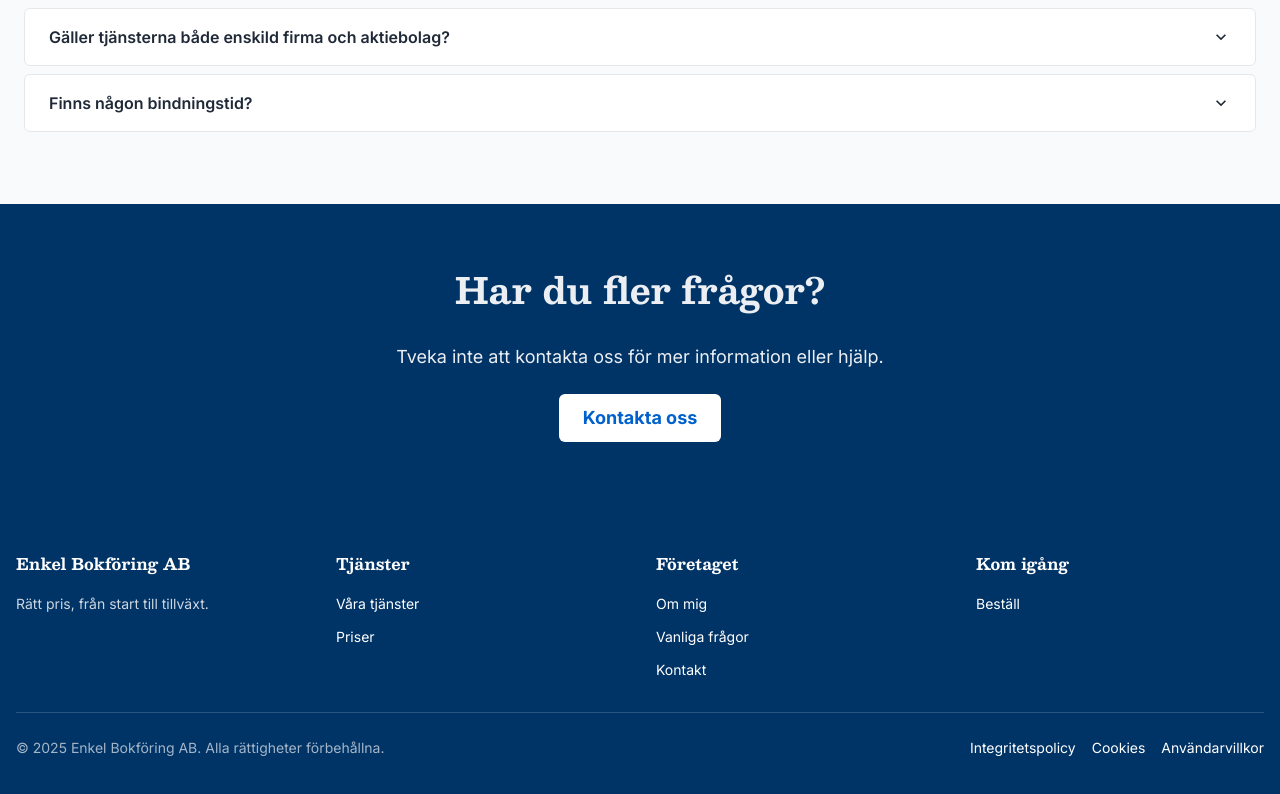
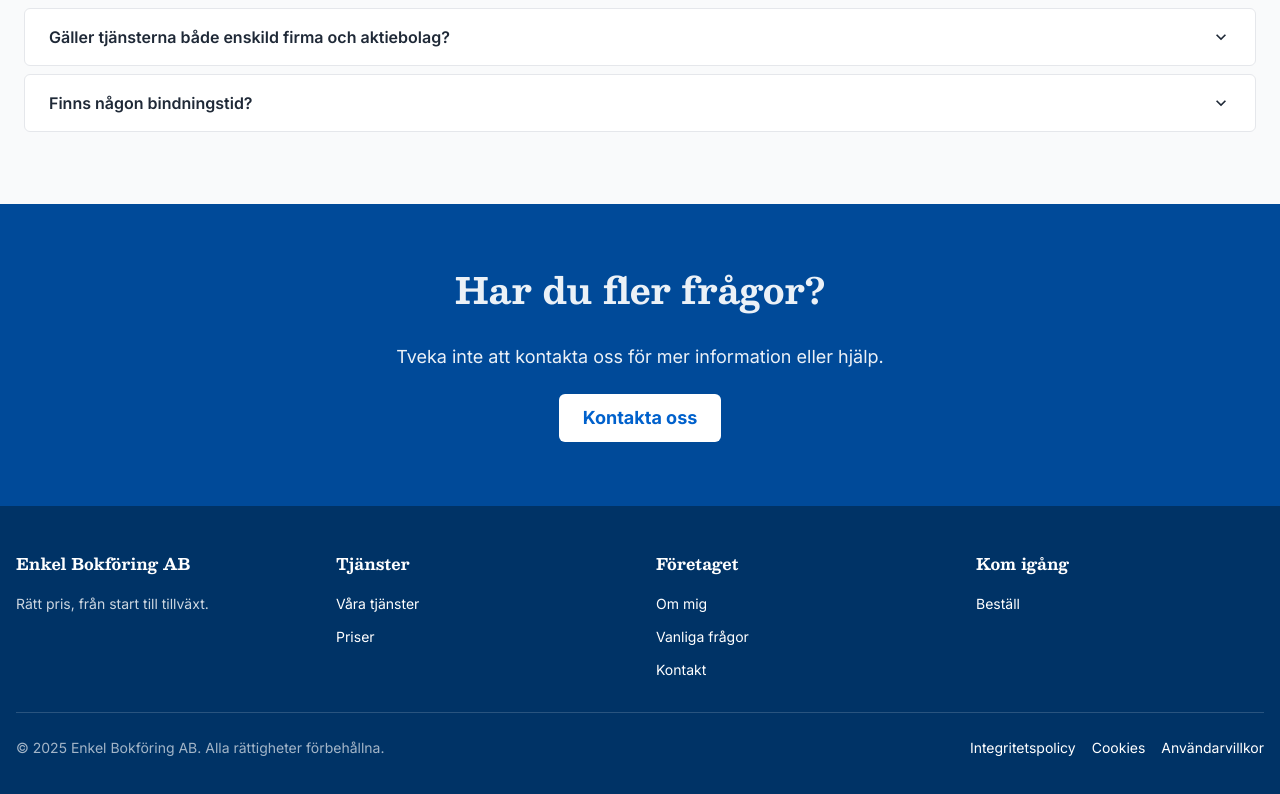
Before and after one commit to LindaSchonfeldt/accounting-website, a React (Vite) app: page /vanliga-fragor in a window 1280 px wide. Shown: the part 750-1544 px from the top of the page. Built offline with nearby package versions, Linux system fonts and the light colour scheme.

Commit message:
fix(FAQ): ensure CTA section has consistent background color

```diff
--- a/src/pages/FAQ.tsx
+++ b/src/pages/FAQ.tsx
@@ -31,6 +31,7 @@ const FAQ = () => {
           text='Tveka inte att kontakta oss för mer information eller hjälp.'
           buttonText='Kontakta oss'
           buttonLink='/kontakt'
+          bgColor='blue.700'
         />
       </PageWrapper>
     </>
```
